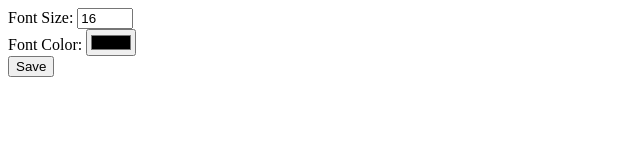
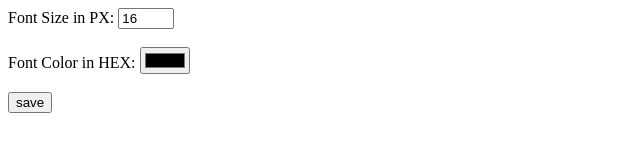
Before and after one commit to acciojob/preferred-cookie-Shreyash-kant, a website: page main.html in a window 1280 px wide. Shown: the whole page, without its empty margins (0-640 px from the left). Drawn offline with Linux system fonts and the light colour scheme.

Commit message:
created a submission

```diff
--- a/main.html
+++ b/main.html
@@ -7,23 +7,24 @@
 
   <body>
     <!-- the entire body must be written by student -->
-    <form>
-      <label for="fontsize">Font Size:</label>
+   <form id="input-form">
+      <label for="fontsize">Font Size in PX: </label>
       <input
         type="number"
+        name="fontsize"
         id="fontsize"
-        name="fontsize"
         min="8"
         max="72"
         value="16"
       />
       <br />
-      <label for="fontcolor">Font Color:</label>
-      <input type="color" id="fontcolor" name="fontcolor" value="#000000" />
       <br />
-      <input type="submit" value="Save" />
+      <label for="fontcolor">Font Color in HEX: </label>
+      <input type="color" name="fontcolor" id="fontcolor" value="#000000" />
+      <br />
+      <br />
+      <input type="submit" value="save" />
     </form>
-
     <script type="text/javascript" src="./script.js"></script>
   </body>
 </html>
--- a/script.js
+++ b/script.js
@@ -22,8 +22,8 @@ function getCookie(name) {
 
 // --- Apply design by updating CSS variables ---
 function setDesign(font, color) {
-  document.documentElement.style.fontSize = font + "px";
-  document.documentElement.style.color = color;
+  document.documentElement.style.setProperty("--fontsize",font+"px");
+  document.documentElement.style.setProperty("--fontcolor",color);
 }
 
 // --- On Save button click ---
```
